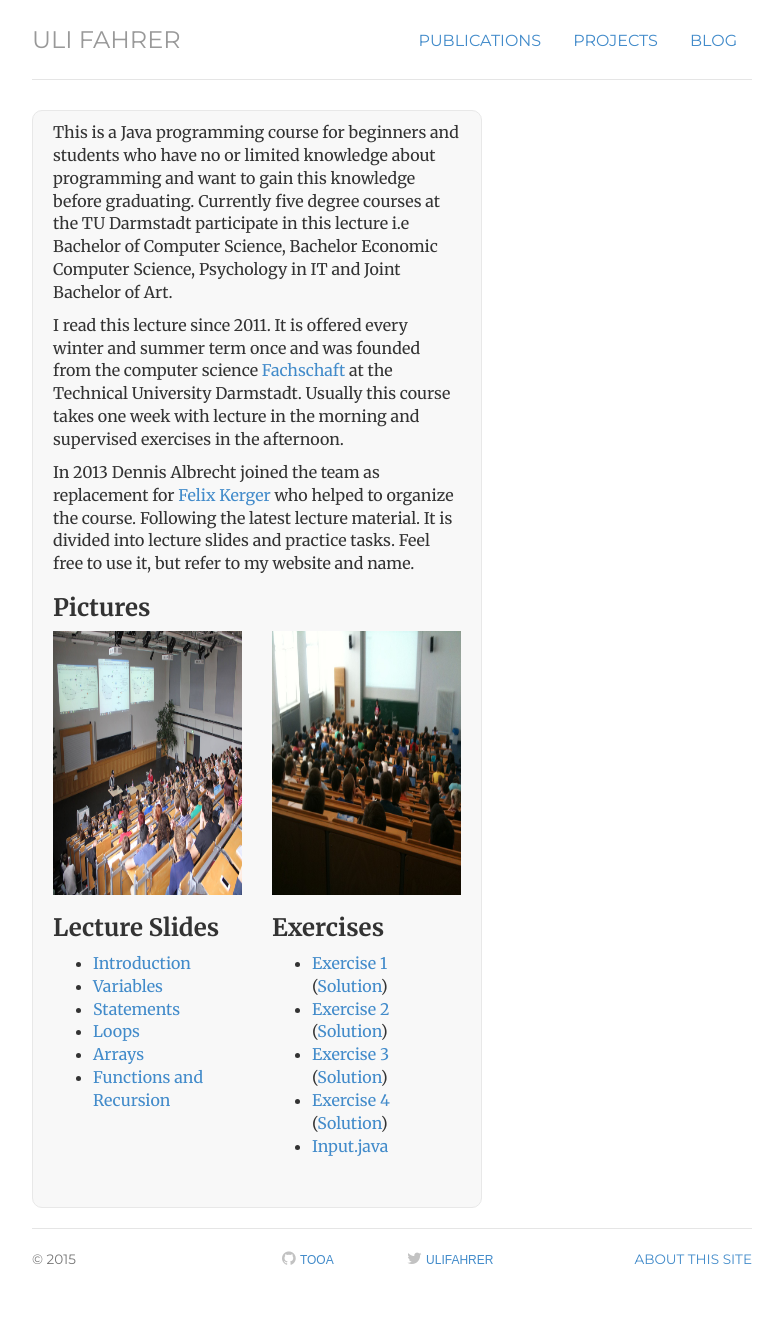
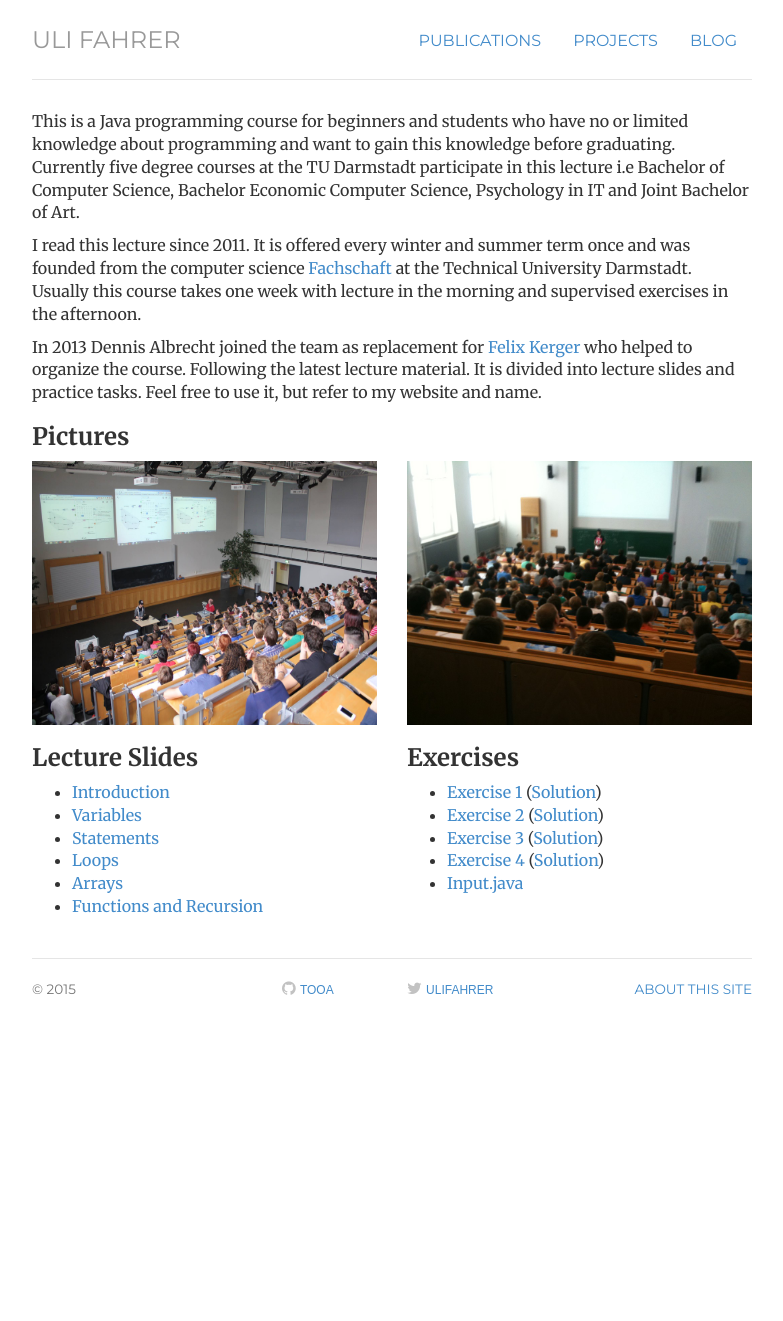
Before and after one commit to Tooa/tooa.github.io, a Jekyll site: the page built from lectures/index.html, in a window 1280 px wide. Shown: the whole page, without its empty margins (248-1031 px from the left). Built offline with Jekyll 4.4.1, drawn with Linux system fonts in a browser that asks for light colours; nearby versions of some CDN libraries; library files that are not in the unit come from our copies; after the commit the page ends 1051 px from its top, so only the background shows below that.

Commit message:
minor changes

```diff
--- a/_layouts/page.html
+++ b/_layouts/page.html
@@ -1,7 +1,7 @@
 ---
 layout: default
 ---
-<div class="post">
+<div class="page">
 
   <header class="post-header">
   </header>
--- a/_layouts/tag_index.html
+++ b/_layouts/tag_index.html
@@ -2,7 +2,7 @@
 layout: blog-overview
 ---
 <div class="row">
-    <h2>{{page.title}}</h2>
+    <h3>{{page.title}}</h3>
     {% for post in site.posts %}
         {% for tag in post.tags %}
             {% if tag == page.tag %}
--- a/blog/index.html
+++ b/blog/index.html
@@ -31,7 +31,6 @@ permalink: /blog/
                         </ul>
                     </div>
 
-
                     <p class="pull-right">
                         <i class="fa fa-calendar"></i> {{ post.date | date: "%B %e, %Y" }}
                         | <i class="fa fa-comments"></i> <a href="{{ site.url }}{{ post.url }}#disqus_thread"></a>
--- a/css/style.css
+++ b/css/style.css
@@ -25,7 +25,7 @@ img.avatar { margin-bottom: 30px; }
 	height: auto;
 }
 
-.publications, .projects, .blog, .lectures, .about, .cv, .error { margin-bottom: 30px; }
+.publications, .projects, .blog, .lectures, .about, .cv, .error, .page { margin-bottom: 30px; }
 
 /* Contact */
 iframe {font-family: 'Merriweather', Georgia, Times; font-size: 16px;}
```
Also changed, not shown: _layouts/post.html (+2 -5 lines).
